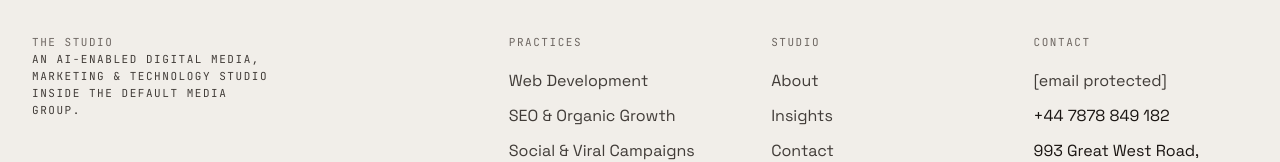
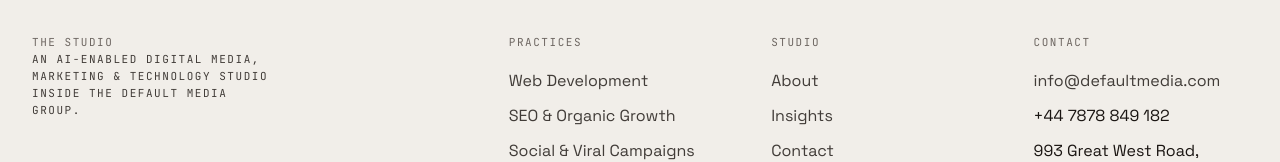
Before and after one commit to Dbrowne14/Default_Social_AI, a Next.js app: page /insights in a window 1280 px wide. Shown: the part 355-517 px from the top of the page. Built offline with nearby package versions, Linux system fonts and the light colour scheme.

Commit message:
Ammending footer mail link

```diff
--- a/components/layout/footer/Footer.tsx
+++ b/components/layout/footer/Footer.tsx
@@ -66,11 +66,10 @@ const Footer = () => {
               <ul className="flex flex-col gap-2.5 p-0 m-0 list-none ">
                 <li>
                   <Link
+                    href="mailto:info@defaultmedia.com"
                     className="footer-links"
-                    href="/cdn-cgi/l/email-protection"
-                    data-cfemail="bcd5d2dad3fcd8d9daddc9d0c8d1d9d8d5dd92dfd3d1"
                   >
-                    [email&#160;protected]
+                    info@defaultmedia.com
                   </Link>
                 </li>
                 <li>+44 7878 849 182</li>
```
